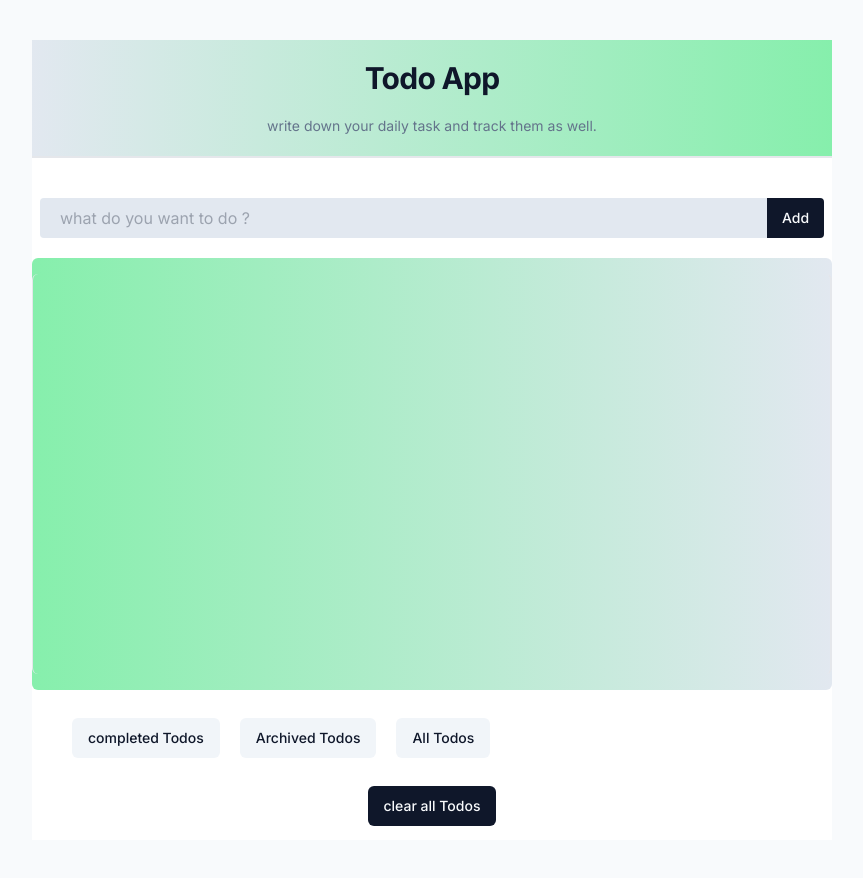
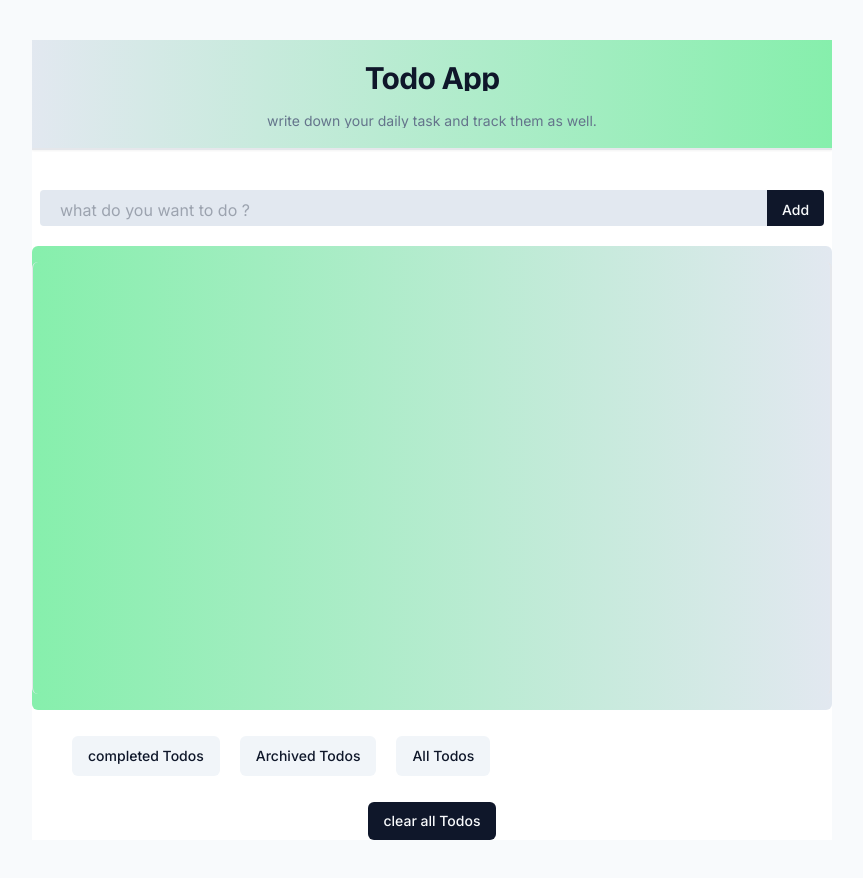
Before and after one commit to Doochukbeni/todo-app-redux-toolkit-nextjs13-typescript, a Next.js app: page / in a window 1280 px wide. Shown: the whole page, without its empty margins (208-1071 px from the left). Built offline with nearby package versions, Linux system fonts and the light colour scheme.

Commit message:
add scrollbar

```diff
--- a/src/components/TodoList.tsx
+++ b/src/components/TodoList.tsx
@@ -9,7 +9,7 @@ import { Todo } from "@/types";
 import { Trash2 } from "lucide-react";
 import React from "react";
 import { useDispatch } from "react-redux";
-import { ScrollArea } from "./ui/scroll-area";
+import { ScrollArea, ScrollBar } from "./ui/scroll-area";
 
 interface TodoListProps {
   todoItems: Todo[];
@@ -20,7 +20,11 @@ const TodoList = ({ todoItems }: TodoListProps) => {
 
   return (
     <div className="flex flex-col w-full mt- mx-5 ml-0 rounded-md items-center bg-gradient-to-l from-slate-200 to-green-300  justify-between py-4 ">
-      <ScrollArea className="h-[400px] w-full rounded-md border p-2 border-r-2 border-y-0">
+      <ScrollArea className="h-[480px] w-full rounded-md border p-2 border-r-2 border-y-0">
+        <ScrollBar
+          orientation="vertical"
+          className="border-2 bg-zinc-500 h-full w-1"
+        />
         {todoItems.map((item) => (
           <div
             key={item.id}
--- a/src/components/TodoWrapper.tsx
+++ b/src/components/TodoWrapper.tsx
@@ -35,7 +35,7 @@ const TodoWrapper = () => {
 
   return (
     <div className="bg-white flex flex-col gap-5 w-[800px] h-screen">
-      <div className="h-auto w-full bg-gradient-to-r from-slate-200 to-green-300 flex flex-col items-center gap-5 p-5 border-b-2 mb-5">
+      <div className="h-auto w-full bg-gradient-to-r from-slate-200 to-green-300 flex flex-col items-center gap-5 p-5 border-b-2 mb-5 shadow-sm">
         <h1 className="font-bold text-3xl text-slate-900 tracking-tight">
           Todo App{" "}
         </h1>
```
